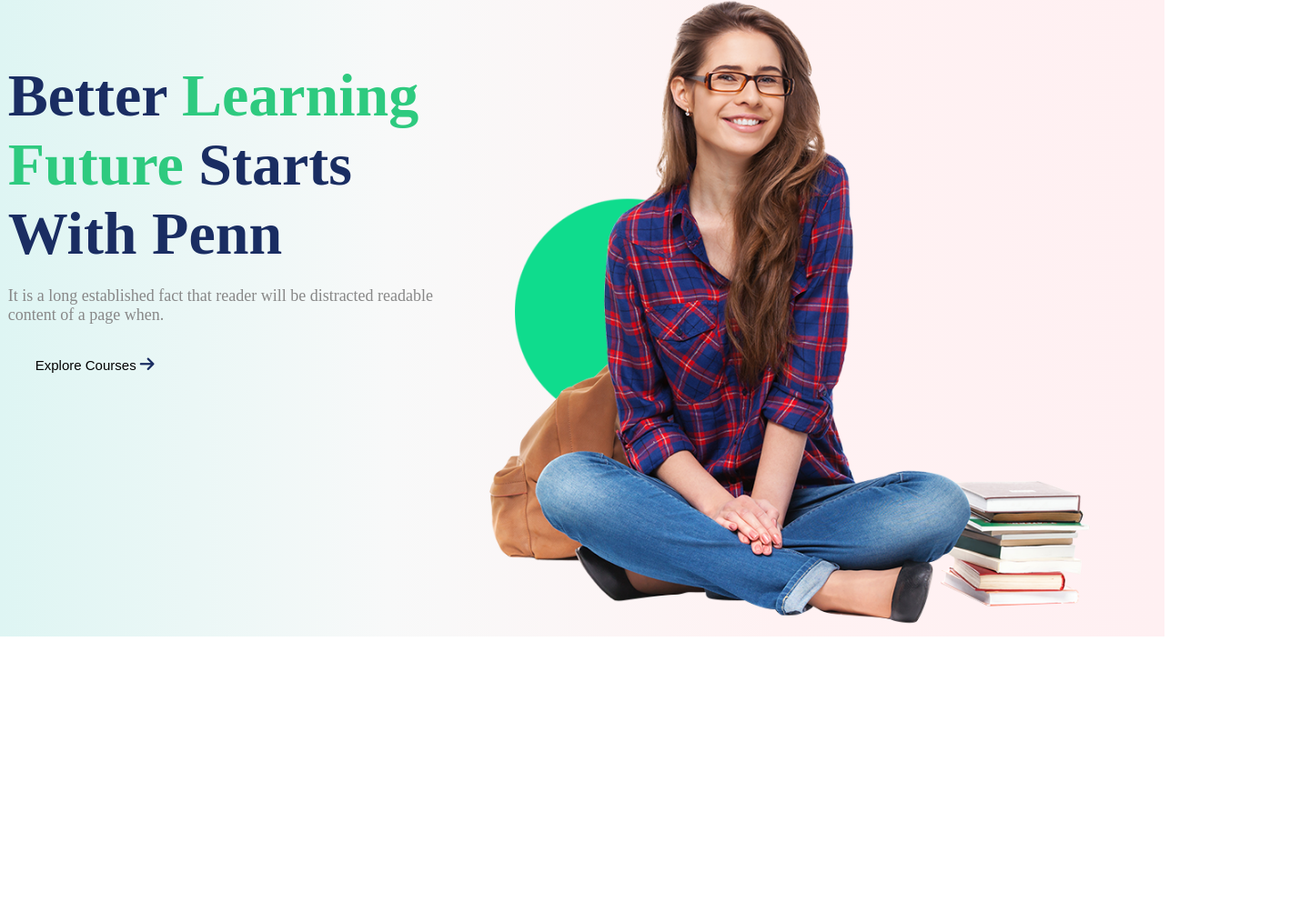
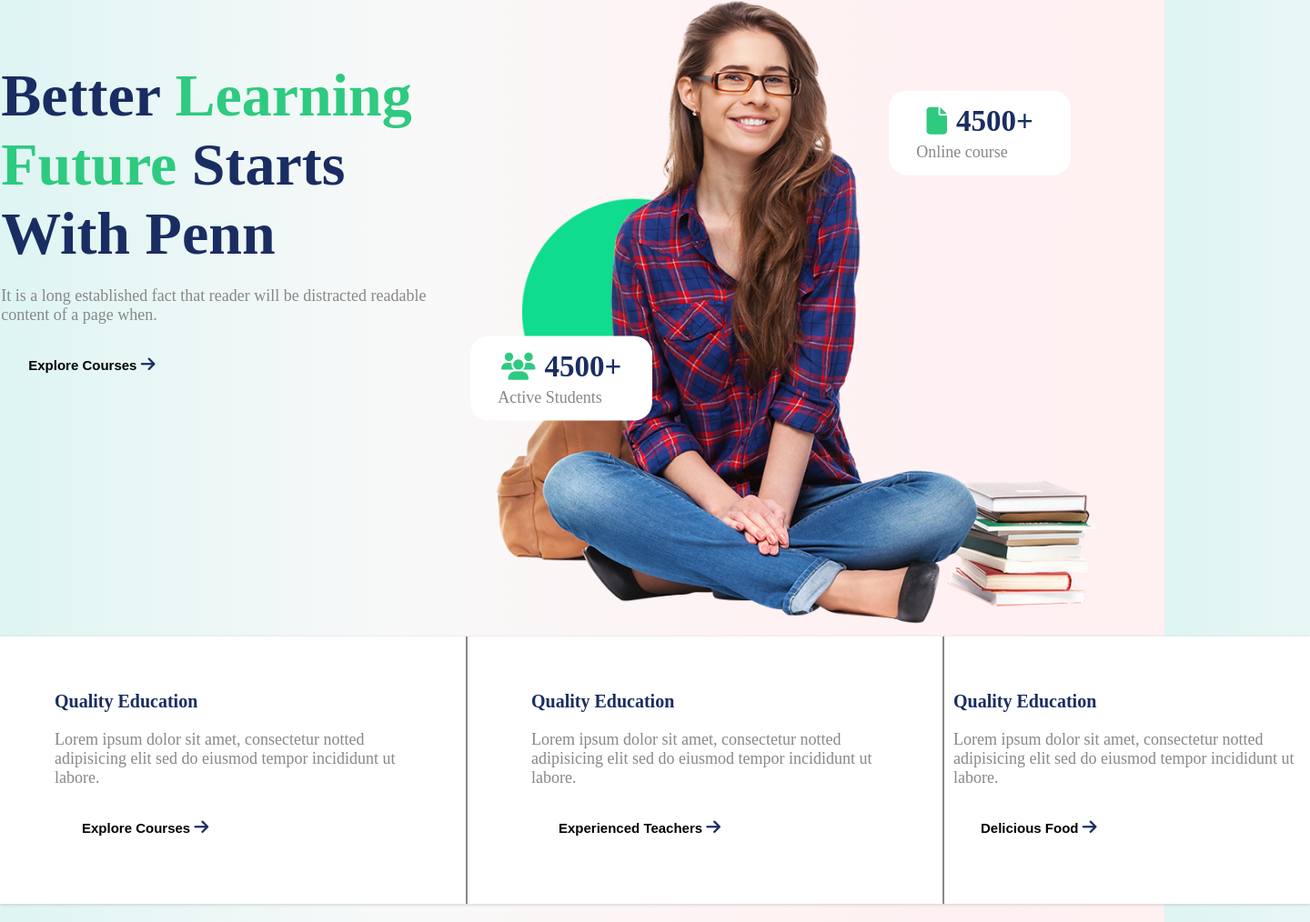
Before and after one commit to bijaybudha-1/HTML-CSS-Projects, a plain HTML site: page 09 Landing Page/index.html in a window 1280 px wide. Shown: the part 175-1189 px from the top of the page at 91% size, 1440 px wide, since content can reach past the window. Before the commit the page ends 875 px from the top, so only its background shows below. Drawn offline with Linux system fonts and the light colour scheme.

Commit message:
Adding first Advertise Section

```diff
--- a/09 Landing Page/index.html
+++ b/09 Landing Page/index.html
@@ -57,10 +57,50 @@
                     <div class="hero-section-img">
                         <img src="./Image/home-image.png" alt="">
                     </div>
+                    <div class="hero-section-notice">
+                        <div class="section-notice-left section-notice">
+                            <div>
+                                <i class="fa-solid fa-users"></i>
+                             <h2 class="sub-heading">4500+</h2>
+                            </div>
+                         <p class="para">Active Students</p>
+                        </div>
+                        <div class="section-notice-right section-notice">
+                        <div>
+                            <i class="fa-solid fa-file"></i>
+                         <h2 class="sub-heading">4500+</h2>
+                        </div>
+                         <p class="para">Online course</p>
+                        </div>
+                     </div>
                 </div>
             </div>
         </div>
        </div>
     </section>
+
+    <!-- First Advertise section -->
+
+    <section>
+        <div class="container first-advertise-section">
+            <div class="first-item-content card-container">
+                    <h2 class="sub-heading">Quality Education</h2>
+                <p class="para">Lorem ipsum dolor sit amet, consectetur notted adipisicing elit sed do eiusmod tempor incididunt ut labore.</p>
+                <button class="btn explore-btn">Explore Courses <i class="fa-solid fa-arrow-right"></i></button>
+            </div>
+            <div class="second-item-content card-container">
+                    <h2 class="sub-heading">Quality Education</h2>
+                <p class="para">Lorem ipsum dolor sit amet, consectetur notted adipisicing elit sed do eiusmod tempor incididunt ut labore.</p>
+                <button class="btn explore-btn">Experienced Teachers <i class="fa-solid fa-arrow-right"></i></button>
+            </div>
+            <div class="third-item-content card-container">
+                    <h2 class="sub-heading">Quality Education</h2>
+                <p class="para">Lorem ipsum dolor sit amet, consectetur notted adipisicing elit sed do eiusmod tempor incididunt ut labore.</p>
+                <button class="btn explore-btn">Delicious Food <i class="fa-solid fa-arrow-right"></i></button>
+            </div>
+        </div>
+    </section>
+
+
 </body>
 </html>
--- a/09 Landing Page/style.css
+++ b/09 Landing Page/style.css
@@ -16,6 +16,27 @@
 
 html {
    font-size: 62.5%;
+}
+
+body {
+    background: linear-gradient(to right, #DEF5F3, #F8F9F9, #FFF2F3, #FFF0F2);
+}
+
+.btn {
+    padding: 1.5rem 3rem;
+    border: none;
+    font-size: 1.5rem;
+    text-transform: capitalize;
+    border-radius: 2rem;
+    font-weight: 600;
+    transition: all 0.7s ease-in-out;
+    cursor: pointer;
+    background-color: transparent;
+}
+
+.btn:hover {
+    background-color: var(--btn-1-bg-color);
+    color: var(--white-color);
 }
 
 li, a, i {
@@ -173,17 +194,19 @@ li, a, i {
     display: flex;
     justify-content: space-around;
     align-items: center;
+    gap: 3rem;
 }
 
-.hero-section-right .hero-section-img {
+.hero-section-right {
     position: relative;
     top: 10rem;
+
 }
 
 .hero-section-right .hero-section-img img {
     width: 90%;
     height: auto;
-    position: relative;
+
 }
 
 .hero-section-content .hero-section-left .hero-section-btn .btn {
@@ -198,3 +221,82 @@ li, a, i {
 .hero-section-content .hero-section-left .hero-section-btn .btn:hover {
     background-color: var(--secondary-heading-color);
 }
+
+.hero-section-notice {
+    display: flex;
+    z-index: 2;
+    position: absolute;
+    gap: 3rem;
+    top: 50%;
+    left: 50%;
+   transform: translate(-50%, -50%);
+}
+
+.hero-section-notice .section-notice {
+    background-color: var(--nav-bg-color);
+    padding: 1.5rem 3rem;
+    width: 20rem;
+    border-radius: 2rem;
+    color: var(--main-heading-color);
+
+}
+
+.section-notice .sub-heading {
+    font-size: 3.3rem;
+    text-align: center;
+    margin-bottom: 0;
+}
+
+.section-notice .para {
+    margin: 0;
+}
+
+
+.hero-section-notice .section-notice-right {
+    position: relative;
+    right: -5rem;
+    bottom: 20rem;
+}
+
+.hero-section-notice .section-notice-right div, .hero-section-notice .section-notice-left div {
+    display: flex;
+    gap: 1rem;
+    justify-content: center;
+    align-items: center;
+    margin-bottom: 0.5rem;
+}
+
+.section-notice-right div i, .section-notice-left div i {
+    color: var(--btn-1-bg-color);
+    font-size: 3rem;
+}
+
+.hero-section-notice .section-notice-left {
+    position: relative;
+    right: 18rem;
+    top: 7rem;
+}
+
+
+.first-advertise-section {
+
+    display: flex;
+    background-color: var(--nav-bg-color);
+    width: 205rem;
+    justify-content: center;
+    align-items: center;
+    height: auto;
+    gap: 1rem;
+    box-shadow: rgba(0, 0, 0, 0.16) 0px 1px 4px;
+    margin-bottom: 2rem;
+}
+
+.first-advertise-section .first-item-content, .first-advertise-section .second-item-content {
+    border-right: 0.2rem solid var(--para-text-color);
+    padding: 6rem;
+}
+
+.first-advertise-section .card-container .sub-heading {
+    font-size: 2rem;
+    color: var(--main-heading-color);
+}
```
Also changed, not shown: 09 Landing Page/Image/about1.png (added).
